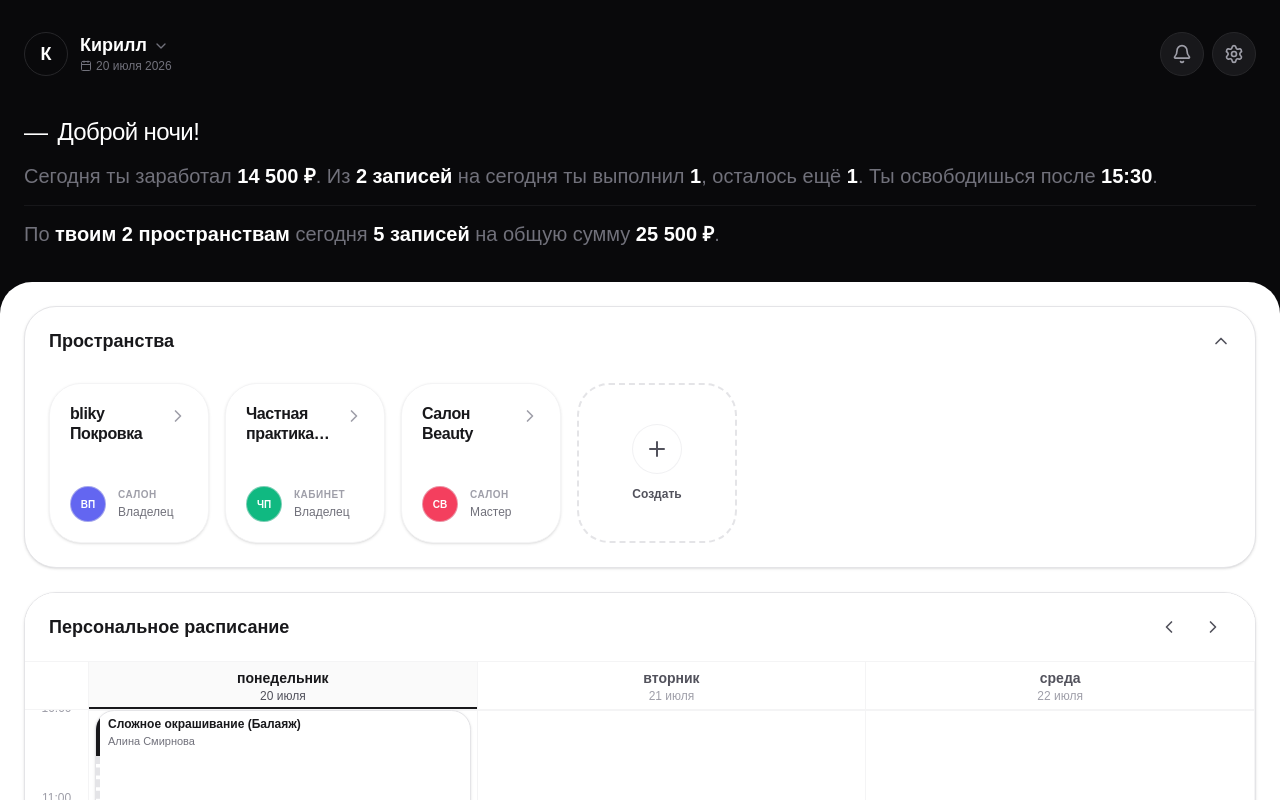
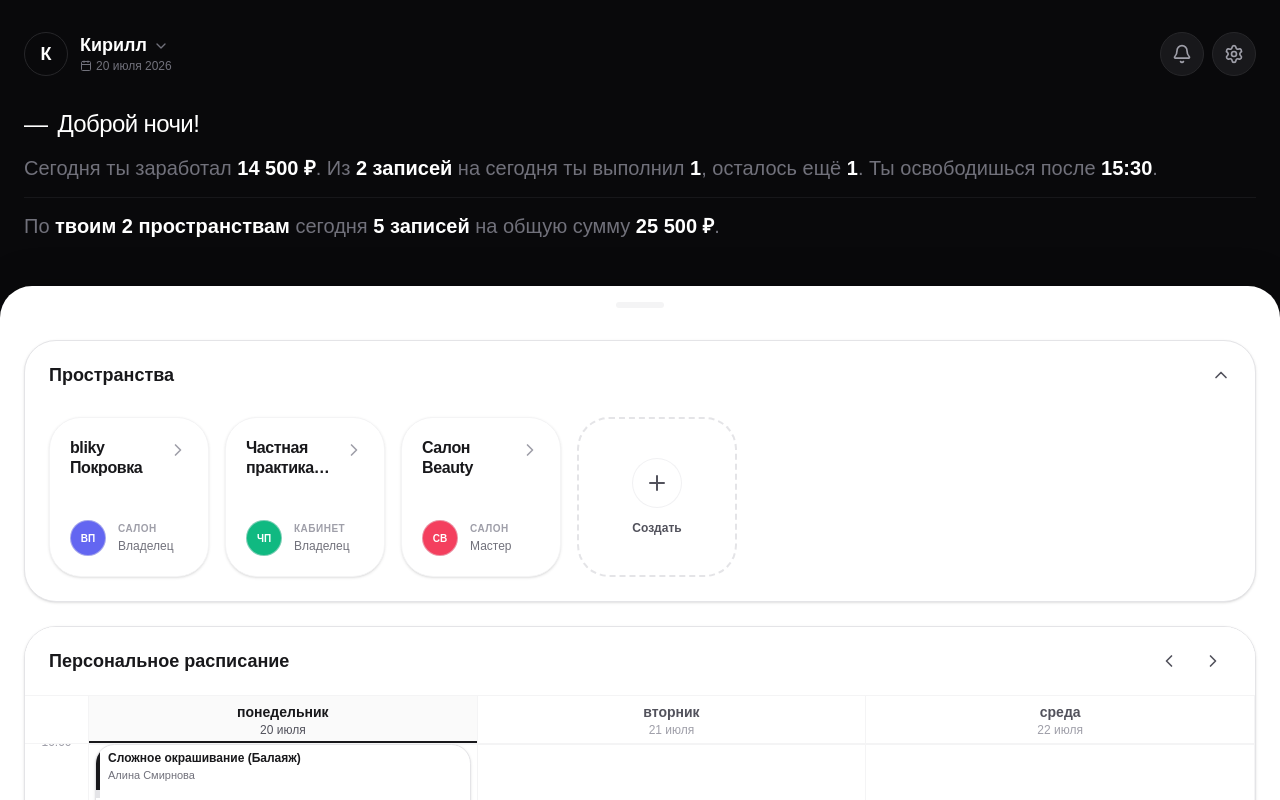
Before and after one commit to bliky-app/client, a React (Vite) app in the folder apps/web/: page / in a window 1280 px wide. Shown: the top 800 px of the page. Built offline with nearby package versions, Linux system fonts and the light colour scheme.

Commit message:
fix(hub): restore bottom-sheet with clean CSS grid, fix timetable modal bug

```diff
--- a/apps/web/src/layouts/MasterLayout.tsx
+++ b/apps/web/src/layouts/MasterLayout.tsx
@@ -3,7 +3,7 @@ import { Outlet } from "react-router-dom"
 export default function MasterLayout() {
   return (
     <div className="flex min-h-svh w-full overflow-hidden bg-hub-base">
-      <main className="flex-1 min-w-0">
+      <main className="flex-1 min-w-0 flex flex-col h-[100svh]">
         <Outlet />
       </main>
     </div>
--- a/apps/web/src/pages/hub/Hub.tsx
+++ b/apps/web/src/pages/hub/Hub.tsx
@@ -2,6 +2,7 @@ import { useState } from "react"
 import { useQuery } from "@tanstack/react-query"
 import { Loader2 } from "lucide-react"
 import HubOverview from "./HubOverview"
+import HubHeader from "./HubHeader"
 import WorkspaceList from "./WorkspaceList"
 import Timetable from "@/components/Timetable"
 import { hubApi } from "@/lib/api/hubApi"
@@ -9,12 +10,9 @@ import { MOCK_USER } from "@/lib/api/mockData"
 import type { User } from "@/types/models"
 
 export default function Hub() {
-  const { isLoading: isUserLoading } = useQuery<User>({
-    queryKey: ["user"],
-    queryFn: async () => MOCK_USER,
-  })
+  useQuery<User>({ queryKey: ["user"], queryFn: async () => MOCK_USER })
 
-  const { data: workspaces = [], isLoading: isWorkspacesLoading } = useQuery({
+  const { data: workspaces = [] } = useQuery({
     queryKey: ["workspaces"],
     queryFn: hubApi.getWorkspaces,
   })
@@ -27,34 +25,83 @@ export default function Hub() {
   const [calendarDate, setCalendarDate] = useState(new Date())
   const [isWorkspacesExpanded, setIsWorkspacesExpanded] = useState(true)
 
-  const { data: columns = [], isLoading: isColumnsLoading } = useQuery({
+  // These are fetched independently — NOT included in the top-level loading
+  // guard so that navigating the calendar doesn't remount the whole page and
+  // kill Timetable's modal state.
+  const { data: columns = [] } = useQuery({
     queryKey: ["hubTimetableColumns", calendarDate.toISOString()],
     queryFn: () => hubApi.getTimetableColumns(calendarDate),
   })
 
-  const { data: events = [], isLoading: isEventsLoading } = useQuery({
+  const { data: events = [] } = useQuery({
     queryKey: ["hubTimetableEvents", calendarDate.toISOString()],
     queryFn: () => hubApi.getTimetableEvents(calendarDate),
   })
 
-  // Basic aggregate loading state check
-  if (isUserLoading || isWorkspacesLoading || isColumnsLoading || isEventsLoading) return null
-
   if (isOverviewLoading || !overview) {
     return (
-      <div className="flex flex-col flex-1 bg-hub-base items-center justify-center h-full w-full">
-        <Loader2 className="w-8 h-8 animate-spin text-panel-text-muted" />
+      <div className="flex-1 flex items-center justify-center bg-hub-base">
+        <Loader2 className="w-8 h-8 text-hub-text-muted animate-spin" />
       </div>
     )
   }
 
+  const clientDate = overview.requestAt ? new Date(overview.requestAt) : new Date()
+
   return (
-    <div className="flex flex-col flex-1 bg-hub-base select-none h-full w-full overflow-y-auto animate-in fade-in duration-300">
+    <div className="flex flex-col flex-1 bg-hub-base w-full overflow-y-auto">
+      {/*
+        CSS-Grid overlay: two layers share the same grid cell.
+
+        LAYER 1 (z-0): sticky Header + Overview block, with an invisible
+        Overview clone as spacer. The spacer height = overview height, which
+        determines exactly when the sticky block un-sticks (when the white
+        panel has risen to cover the full overview and is touching the header).
+
+        LAYER 2 (z-20): invisible clones of Header + Overview push the white
+        panel to start at the bottom of the overview. The panel slides over
+        the overview while Layer 1 sticks, then both scroll away together once
+        the sticky un-sticks.
+      */}
+      <div className="grid grid-cols-1 items-start w-full">
+
+        {/* LAYER 1 */}
+        <div className="col-start-1 row-start-1 w-full flex flex-col self-start">
+          <div className="sticky top-0 z-10 w-full flex flex-col bg-hub-base">
+            <div className="px-6 pt-8 pb-4 w-full">
+              <HubHeader user={overview.user} date={clientDate} />
+            </div>
+            <div className="px-6 pt-4 pb-10 w-full">
               <HubOverview data={overview} />
+            </div>
+          </div>
+          {/* Spacer = overview clone (sets sticky container height) */}
+          <div className="px-6 pt-4 pb-10 w-full invisible pointer-events-none" aria-hidden="true">
+            <HubOverview data={overview} />
+          </div>
+        </div>
 
-      <div className="flex-1 bg-panel-base rounded-t-[32px] pt-6 pb-12 w-full min-w-0 flex flex-col px-4 sm:px-6 gap-6">
+        {/* LAYER 2 */}
+        <div className="col-start-1 row-start-1 w-full flex flex-col z-20 pointer-events-none">
+          {/* Pushers: match the sticky block height exactly */}
+          <div className="w-full flex flex-col invisible" aria-hidden="true">
+            <div className="px-6 pt-8 pb-4 w-full">
+              <HubHeader user={overview.user} date={clientDate} />
+            </div>
+            <div className="px-6 pt-4 pb-10 w-full">
+              <HubOverview data={overview} />
+            </div>
+          </div>
 
-        {/* Workspaces Widget */}
+          {/* 4px buffer — absorbed by the panel's upward shadow (8px) */}
+          <div className="h-1 w-full shrink-0" aria-hidden="true" />
+
+          {/* White panel */}
+          <div className="pointer-events-auto flex flex-col bg-panel-base rounded-t-[32px] pt-4 pb-12 min-h-[100svh] px-4 sm:px-6 gap-6 shadow-[0_-8px_32px_rgba(0,0,0,0.18)]">
+
+            <div className="w-12 h-1.5 bg-panel-border-subtle rounded-full mx-auto shrink-0 mb-2" />
+
+            {/* Workspaces */}
             <div className="flex flex-col bg-panel-surface border border-panel-border rounded-[32px] shadow-sm overflow-hidden shrink-0">
               <div
                 className="flex items-center justify-between px-6 py-4 cursor-pointer hover:bg-panel-surface-hover transition-colors"
@@ -63,21 +110,21 @@ export default function Hub() {
                 <h2 className="text-lg font-semibold text-panel-text">Пространства</h2>
                 <button className="p-2 -mr-2 text-panel-text-muted hover:text-panel-text transition-colors rounded-full">
                   <div className={`transition-transform duration-300 ${isWorkspacesExpanded ? "rotate-180" : ""}`}>
-                <svg width="20" height="20" viewBox="0 0 24 24" fill="none" stroke="currentColor" strokeWidth="2" strokeLinecap="round" strokeLinejoin="round"><path d="m6 9 6 6 6-6"/></svg>
+                    <svg width="20" height="20" viewBox="0 0 24 24" fill="none" stroke="currentColor" strokeWidth="2" strokeLinecap="round" strokeLinejoin="round">
+                      <path d="m6 9 6 6 6-6" />
+                    </svg>
                   </div>
                 </button>
               </div>
-          <div
-            className={`grid transition-all duration-300 ease-in-out ${isWorkspacesExpanded ? "grid-rows-[1fr] opacity-100" : "grid-rows-[0fr] opacity-0"}`}
-          >
+              <div className={`grid transition-all duration-300 ease-in-out ${isWorkspacesExpanded ? "grid-rows-[1fr] opacity-100" : "grid-rows-[0fr] opacity-0"}`}>
                 <div className="overflow-hidden">
                   <WorkspaceList workspaces={workspaces} />
                 </div>
               </div>
             </div>
 
-        {/* Timetable Widget */}
-        <div className="flex flex-col flex-1 bg-panel-surface border border-panel-border rounded-[32px] shadow-sm overflow-hidden min-h-[500px]">
+            {/* Timetable */}
+            <div className="flex flex-col flex-1 bg-panel-surface border border-panel-border rounded-[32px] shadow-sm overflow-hidden min-h-[500px] shrink-0">
               <Timetable
                 viewType="personal"
                 currentDate={calendarDate}
@@ -98,5 +145,8 @@ export default function Hub() {
 
           </div>
         </div>
+
+      </div>
+    </div>
   )
 }
--- a/apps/web/src/pages/hub/HubHeader.tsx
+++ b/apps/web/src/pages/hub/HubHeader.tsx
@@ -2,28 +2,36 @@ import { useState } from "react"
 import { Bell, Settings, ChevronDown, Calendar as CalendarIcon } from "lucide-react"
 import Avatar from "@/components/Avatar"
 import WorkspaceDropdown from "@/components/WorkspaceDropdown"
-
 import type { User } from "@/types/models"
+import { MONTHS } from "@/lib/formatters"
 
 interface HubHeaderProps {
   user: User
   date: Date
 }
 
-import { MONTHS } from "@/lib/formatters"
-
 export default function HubHeader({ user, date }: HubHeaderProps) {
   const [showDropdown, setShowDropdown] = useState(false)
+  // Capture the button's rect synchronously on click — no useEffect, no jump
+  const [triggerRect, setTriggerRect] = useState<DOMRect | undefined>()
 
   const dayOfMonth = date.getDate()
   const monthName = MONTHS[date.getMonth()]
   const year = date.getFullYear()
 
+  const handleToggle = (e: React.MouseEvent<HTMLButtonElement>) => {
+    if (!showDropdown) {
+      // Capture position right now, before anything renders
+      setTriggerRect(e.currentTarget.getBoundingClientRect())
+    }
+    setShowDropdown(prev => !prev)
+  }
+
   return (
-    <div className="flex justify-between items-center w-full relative z-30">
+    <div className="flex justify-between items-center w-full">
       <div className="relative">
         <button
-          onClick={() => setShowDropdown(!showDropdown)}
+          onClick={handleToggle}
           className="flex items-center gap-3 text-left group"
         >
           <Avatar
@@ -49,7 +57,7 @@ export default function HubHeader({ user, date }: HubHeaderProps) {
         <WorkspaceDropdown
           isOpen={showDropdown}
           onClose={() => setShowDropdown(false)}
-          className="top-14 left-0 w-64"
+          triggerRect={triggerRect}
         />
       </div>
 
--- a/apps/web/src/pages/hub/HubOverview.tsx
+++ b/apps/web/src/pages/hub/HubOverview.tsx
@@ -1,4 +1,4 @@
-import HubHeader from "./HubHeader"
+
 import type { HubOverviewData } from "@/types/models"
 import { usePermissions } from "@/lib/permissions"
 import { formatCurrency, pluralize, formatTime, getGreeting } from "@/lib/formatters"
@@ -192,9 +192,6 @@ export default function HubOverview({ data }: HubOverviewProps) {
   }
 
   return (
-    <div className="bg-hub-base text-hub-text px-6 py-8 flex flex-col gap-10">
-      <HubHeader user={user} date={clientDate} />
-
     <div className="flex flex-col gap-3">
       <h1 className="text-2xl text-white font-medium tracking-tight flex items-center gap-2.5">
         <span className="text-white">—</span> {greeting}
@@ -206,6 +203,5 @@ export default function HubOverview({ data }: HubOverviewProps) {
         {renderFallbackBlock()}
       </div>
     </div>
-    </div>
   )
 }
```
Also changed, not shown: apps/web/src/components/WorkspaceDropdown.tsx (+24 -8 lines). Lines whose indentation alone changed are shown as unchanged.
